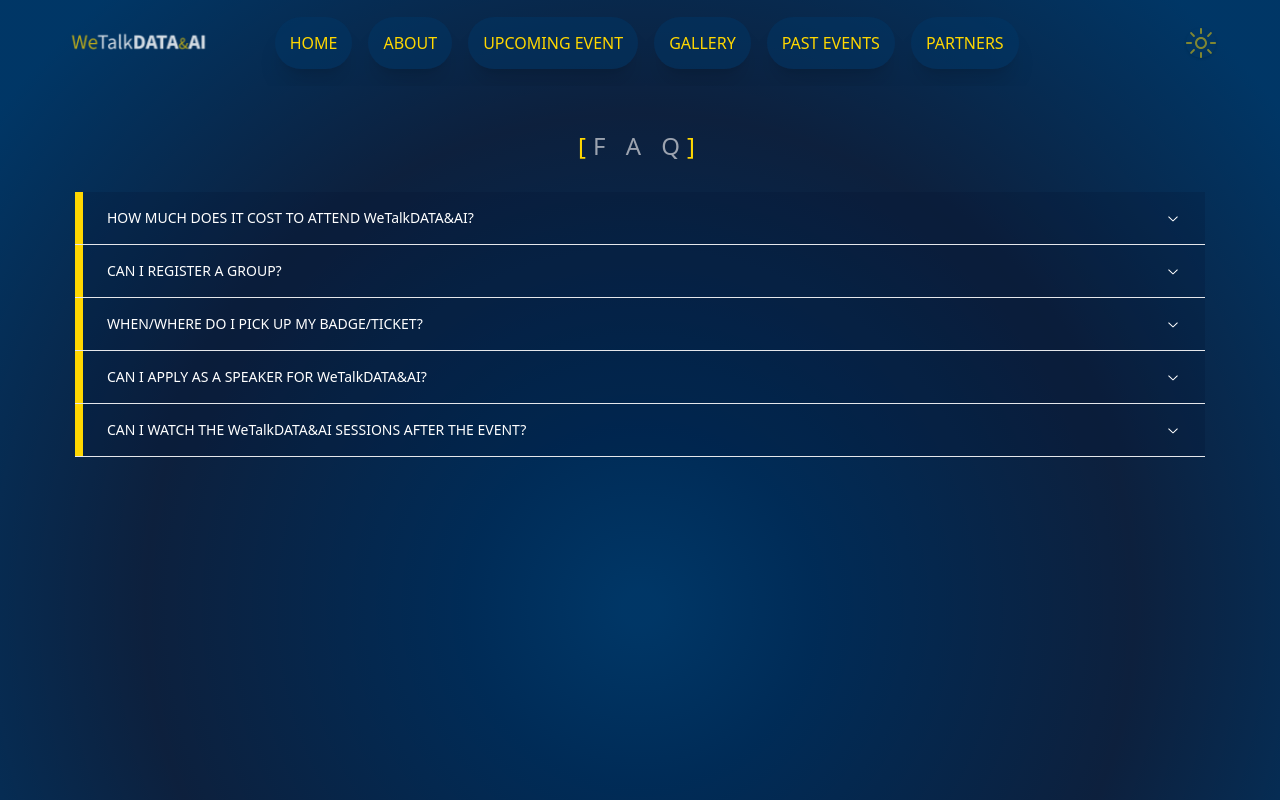
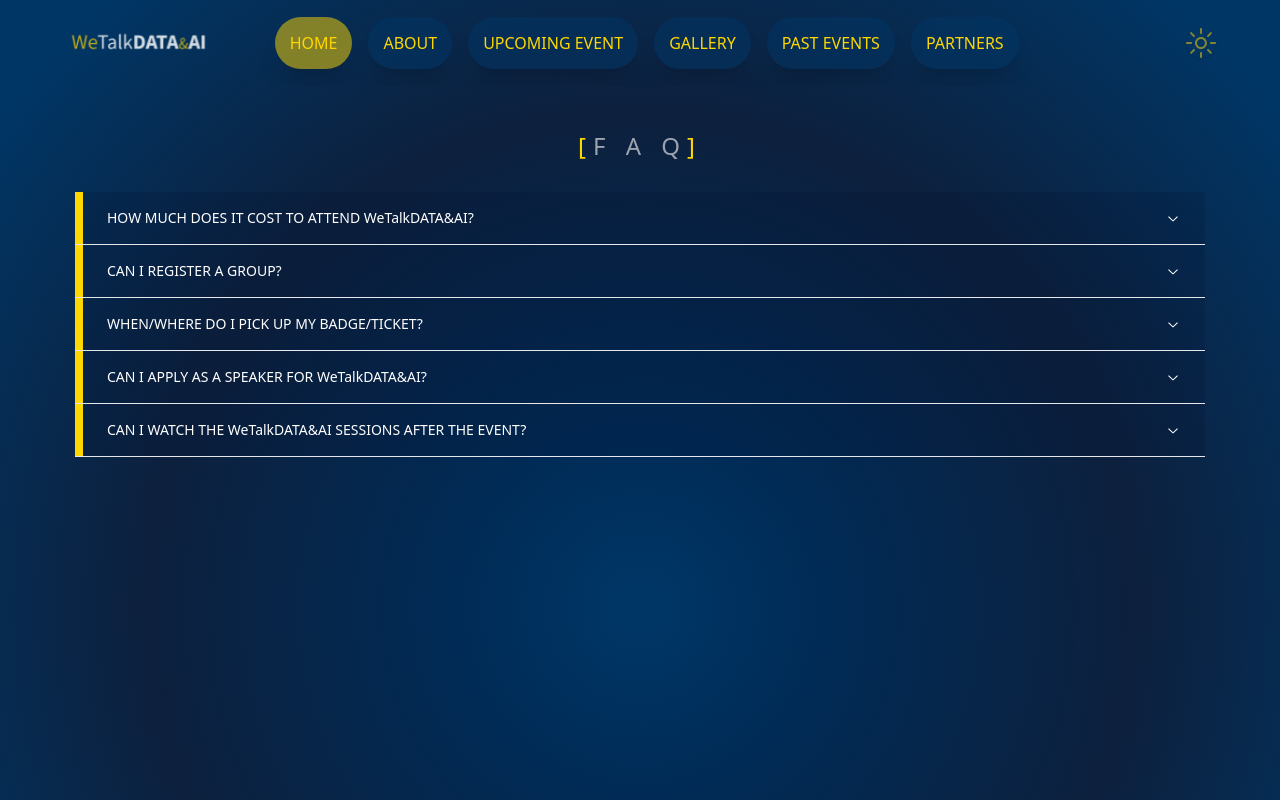
Before and after one commit to Boris998/we-talk-data-app, a Next.js app: page /FAQ in a window 1280 px wide. Shown: the top 800 px of the page. Built offline with nearby package versions, Linux system fonts and the light colour scheme.

Commit message:
fixed for second deploy

```diff
--- a/components/Header/NavBar.tsx
+++ b/components/Header/NavBar.tsx
@@ -1,24 +1,33 @@
 import Link from "next/link";
-
+import { useState } from "react";
 
 const NavBar = () => {
-
     const bars = ['HOME', 'ABOUT', 'UPCOMING EVENT', 'GALLERY', 'PAST EVENTS', 'PARTNERS'];
 
-    const barsList = bars.map((bar, id) =>
-        <Link key={id}
-              className='cursor-pointer text-[#ffd700] hover:text-[#001330] bg-[#003767]/50
-              hover:bg-[#ffd700]/50 p-[15px] rounded-full active:bg-[#ffd700]/50 shadow-xl'
-              href={`/#${bar.toLowerCase().split(' ').join('-')}`}>
+    const [activeLink, setActiveLink] = useState(bars[0].toLowerCase().split(' ').join('-'));
+
+    const handleLinkClick = (link:string) => {
+        setActiveLink(link.toLowerCase().split(' ').join('-'));
+    };
+
+    const barsList = bars.map((bar, id) => (
+        <Link
+            key={id}
+            className={`cursor-pointer text-[#ffd700] hover:text-[#001330] ${
+                activeLink === bar.toLowerCase().split(' ').join('-') ? 'bg-[#ffd700]/50' : 'bg-[#003767]/50'
+            } hover:bg-[#ffd700]/50 p-[15px] rounded-full active:bg-[#ffd700]/50 shadow-xl`}
+            href={`/#${bar.toLowerCase().split(' ').join('-')}`}
+            onClick={() => handleLinkClick(bar)}
+        >
             {bar}
         </Link>
-    );
+    ));
 
     return (
-        <nav className='items-center space-x-3 lg:space-x-4 hidden lg:block w-full xl:pr-[8vw]'>
+        <nav className="items-center space-x-3 lg:space-x-4 hidden lg:block w-full xl:pr-[8vw]">
             {barsList}
         </nav>
     );
-}
+};
 
 export default NavBar;
--- a/pages/index.tsx
+++ b/pages/index.tsx
@@ -47,7 +47,7 @@
                   upcomingEvent
               }: Props) => {
     return (
-        <div className='scrollbar scrollbar-track-yellow-400 scrollbar-thumb-[#ffd700]/80'>
+        <div className='scrollbar scrollbar-track-yellow-400 scrollbar-thumb-[#ffd700]/80' id='home'>
 
             {/*Hero*/}
             <section id='header'>
```
